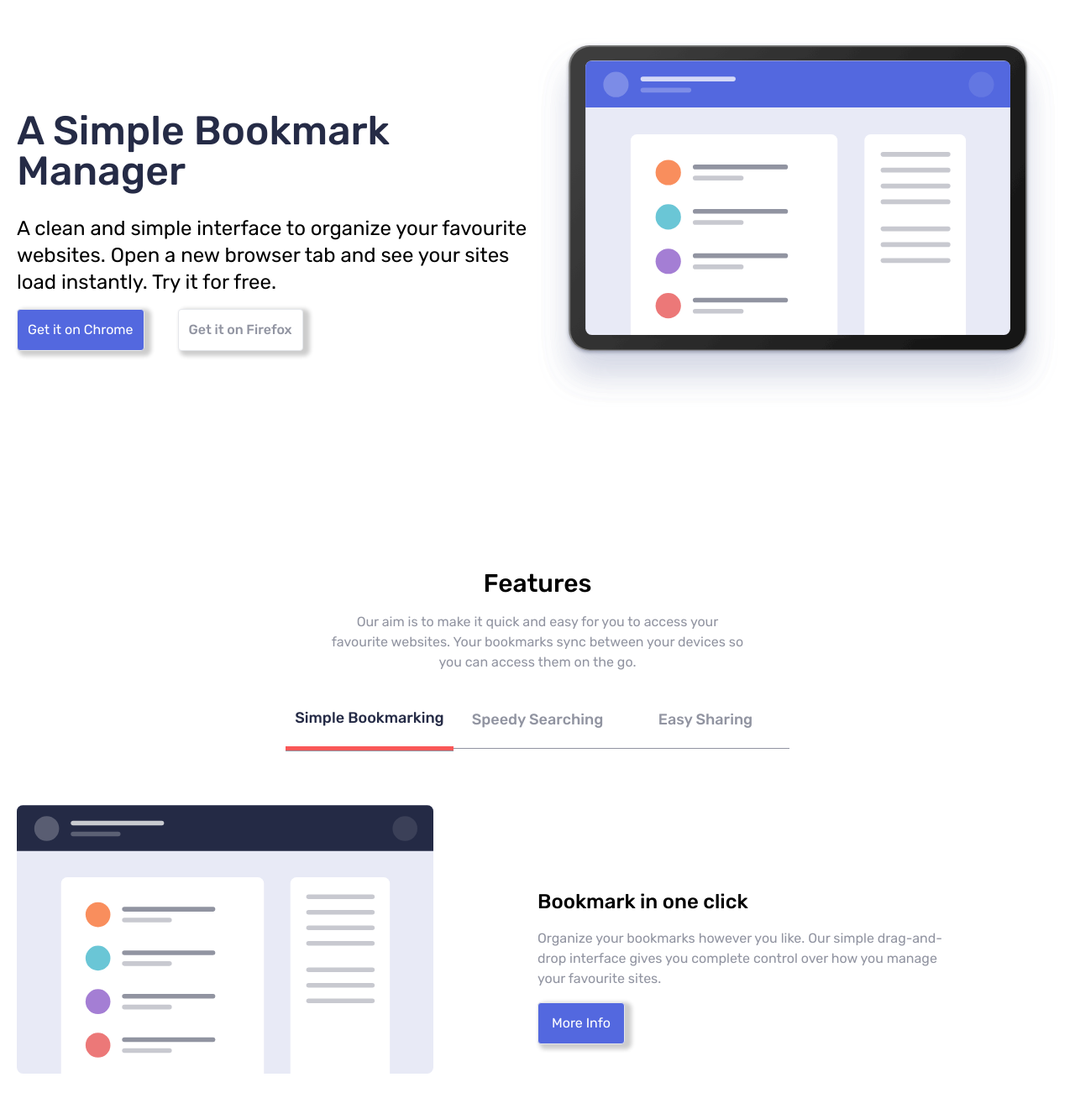
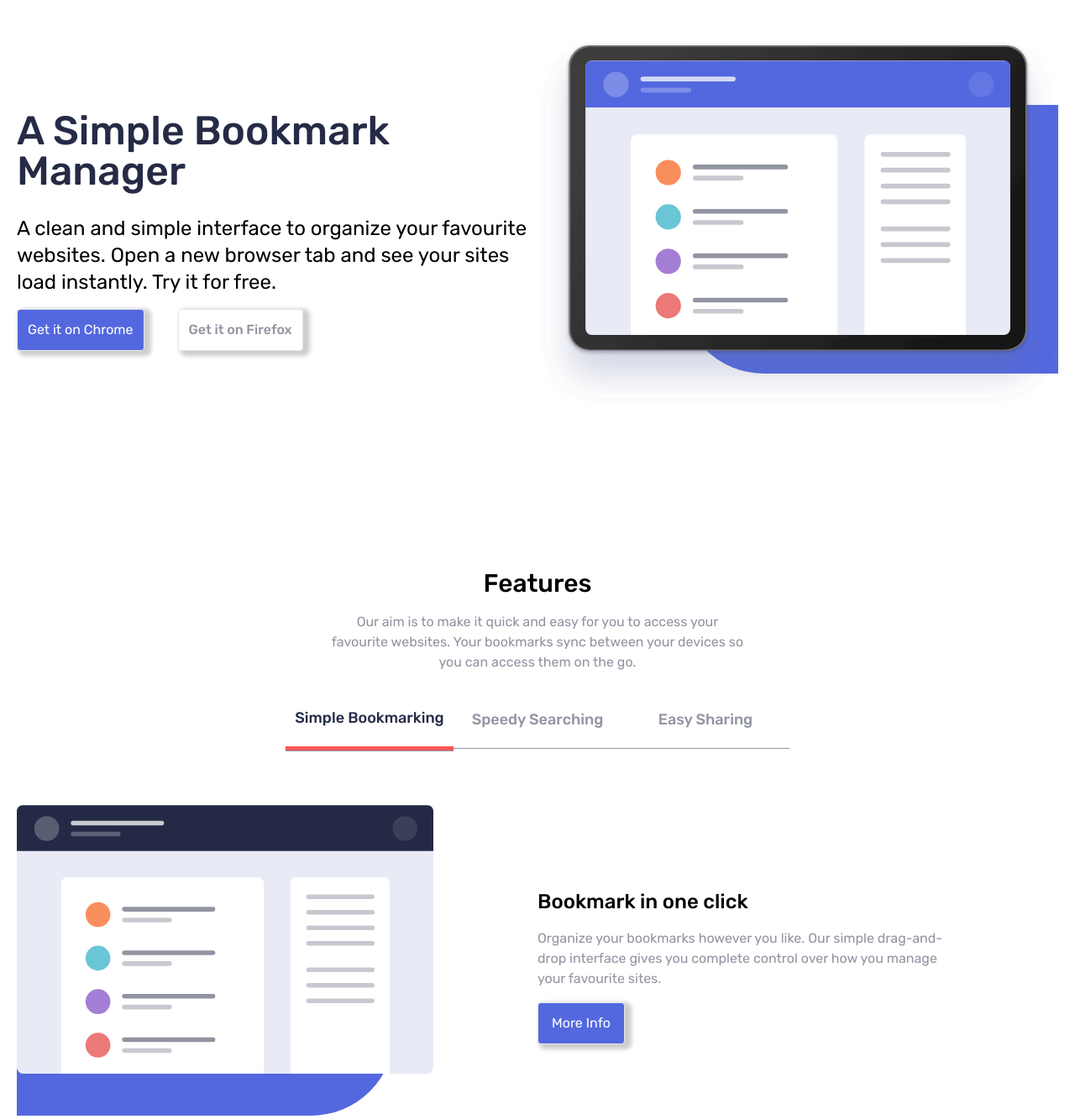
Before and after one commit to abdullah43577/Bookmark-Landing-Page, a website: page index.html in a window 1280 px wide. Shown: the part 140-1473 px from the top of the page at 84% size. Drawn offline with Linux system fonts and the light colour scheme.

Commit message:
made some changes in the UI

```diff
--- a/app/script.js
+++ b/app/script.js
@@ -1,4 +1,13 @@
 "use strict";
+
+// hero section on load slide in
+const heroSection = document.querySelector(".hero--section");
+
+setTimeout(() => {
+  heroSection.classList.remove("translate-y-[100px]");
+  heroSection.classList.remove("opacity-0");
+}, 500);
+
 const features = document.querySelector(".features");
 
 // will figure out a solution for not using the querySelectorAll in this case
@@ -100,10 +109,11 @@ const validator = function (text, bgTransparent, bgColor) {
 // Burger Menu Implementation
 const burger = document.querySelector(".burger");
 const menu = document.querySelector(".menuContainer");
+const logo = document.querySelector("nav > svg > g > path");
 console.log(menu, burger);
 
 burger.addEventListener("click", function () {
-  console.log("clicked");
   burger.classList.toggle("toggle");
+  logo.classList.toggle("toggle");
   menu.classList.toggle("containerMenuOpen");
 });
--- a/index.html
+++ b/index.html
@@ -92,7 +92,7 @@
 
         <!-- hero section -->
         <div
-          class="hero--section mt-12 flex flex-col items-center justify-center md:mt-32 md:flex-row-reverse md:justify-between"
+          class="hero--section relative mt-12 flex flex-col items-center justify-center md:mt-32 md:flex-row-reverse md:justify-between"
         >
           <picture class="md:w-1/2">
             <img
@@ -101,6 +101,10 @@
               class="md:w-full"
             />
           </picture>
+          <!-- hero background div element -->
+          <div
+            class="hero--div absolute right-0 top-0 -z-10 h-[150px] w-[90%] translate-y-[80px] rounded-bl-[100px] bg-softBlue sm:h-[200px] md:w-1/2 lg:h-[250px] lg:w-[400px] xl:h-[320px] xl:w-[450px]"
+          ></div>
 
           <div class="hero--content text-center md:w-1/2 md:text-left">
             <h2
@@ -182,7 +186,7 @@
 
         <div class="section--component">
           <div
-            class="component component--1 mt-16 flex flex-col items-center md:flex-row md:justify-between"
+            class="component component--1 relative mt-16 flex flex-col items-center md:flex-row md:justify-between"
           >
             <picture class="w-[330px] md:w-2/5">
               <img
@@ -206,6 +210,11 @@
                 More Info
               </button>
             </div>
+
+            <!-- hero background div element -->
+            <div
+              class="hero--div absolute left-0 top-0 -z-10 h-[150px] w-[90%] translate-y-[100px] rounded-br-[100px] bg-softBlue sm:h-[200px] sm:translate-y-[50px] md:w-1/3 lg:h-[250px] lg:w-[400px] xl:h-[320px] xl:w-[450px]"
+            ></div>
           </div>
 
           <!-- refactor code in the same block later on -->
```
Also changed, not shown: dist/styles.css.
